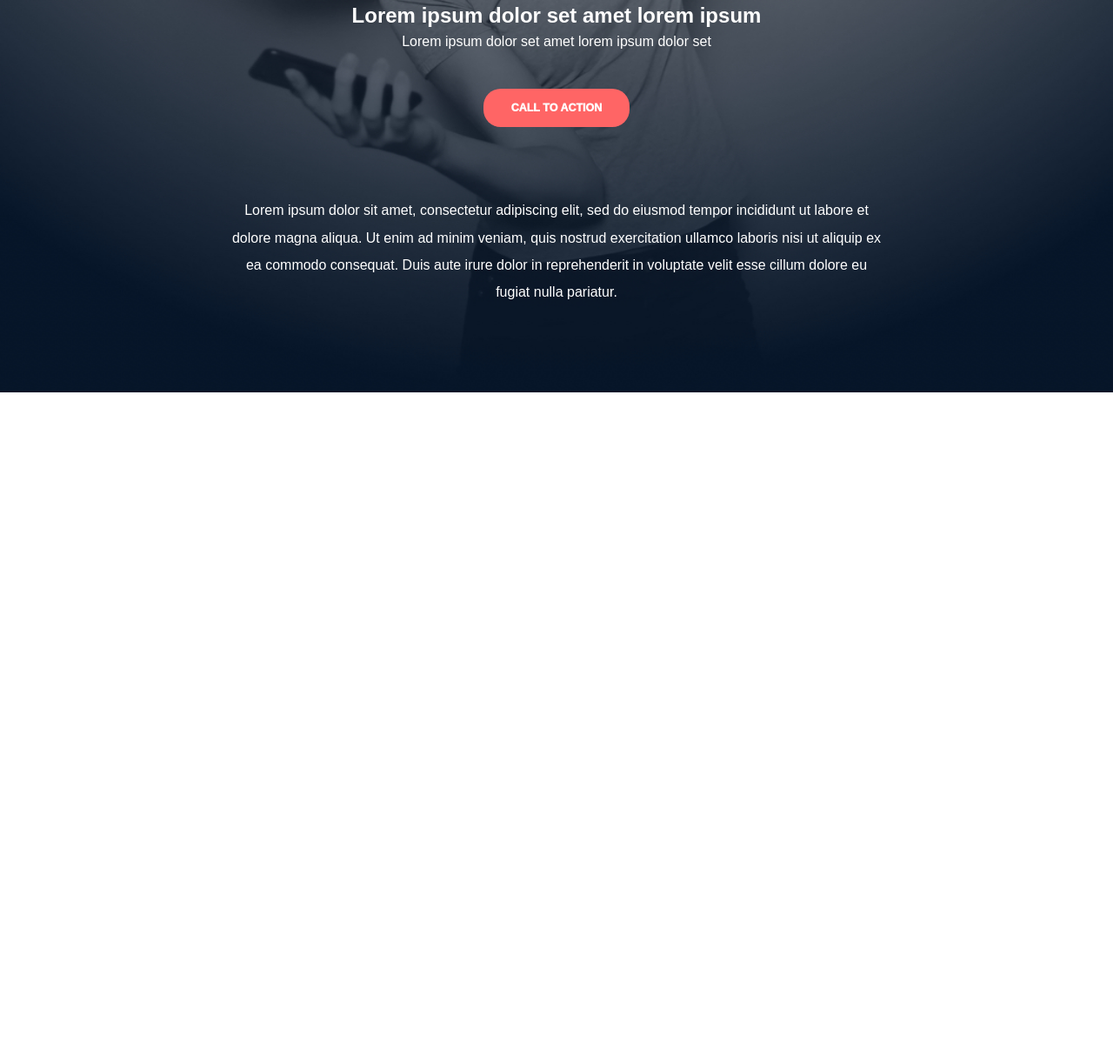
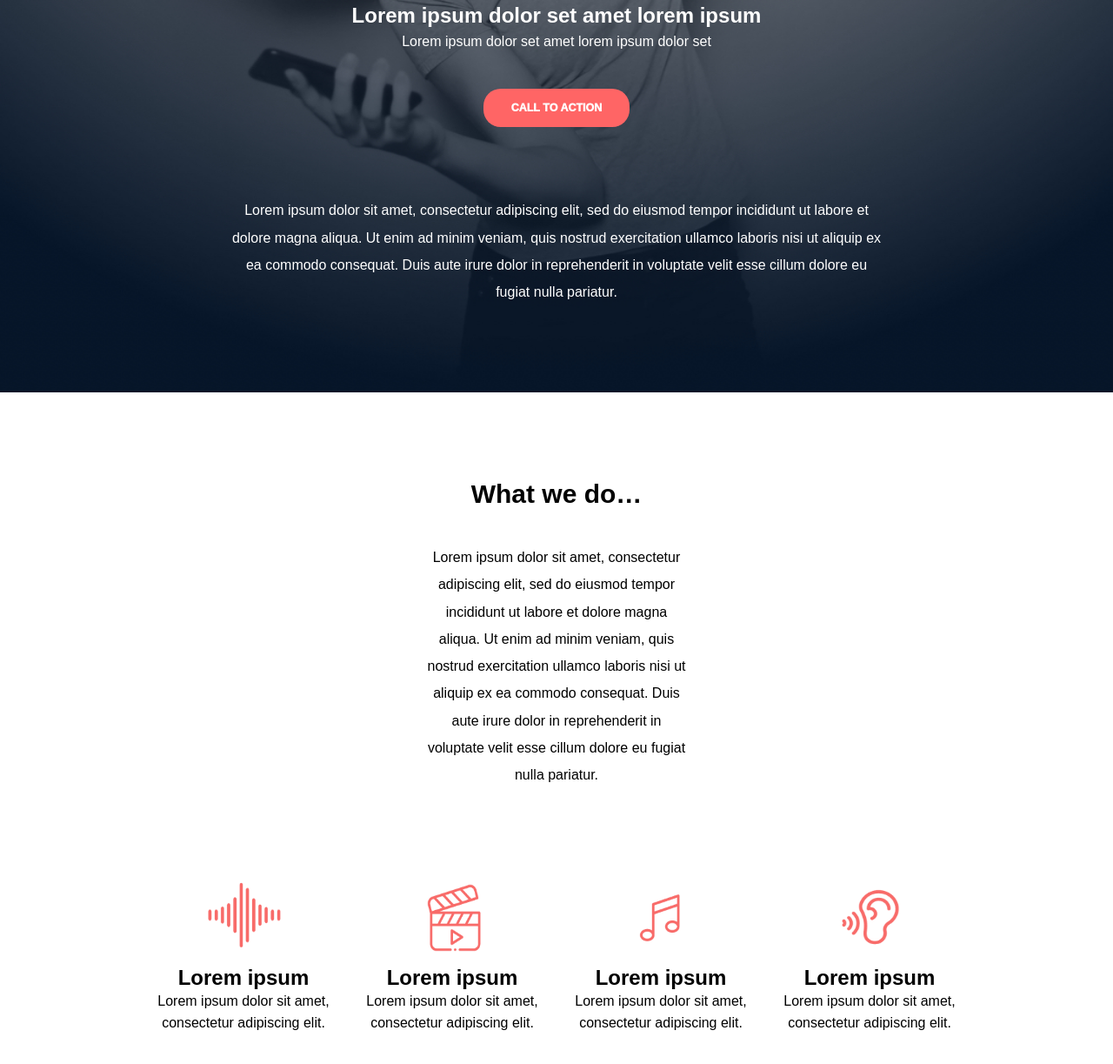
Before and after one commit to NekodaMushi/holbertonschool-headphones, a website: page index.html in a window 1280 px wide. Shown: the part 499-1722 px from the top of the page at 87% size. Before the commit the page ends 950 px from the top, so only its background shows below. Drawn offline with Linux system fonts and the light colour scheme.

Commit message:
what we do

```diff
--- a/assets/sass/_layout.scss
+++ b/assets/sass/_layout.scss
@@ -20,36 +20,59 @@ header {
   max-width: 75.1rem;
 }
 
+// Section What we do
 
 
+.wwd {
+  display: grid;
+  justify-content: center;
+  align-items: center;
+}
 
+.header_wwd {
+  display: grid;
+  justify-content: center;
+  align-items: center;
+}
 
+.title_wwd {
+  justify-self: center;
+  margin-top: 10rem;
+  font-size: 3rem;
+  font-weight: 600;
+}
 
+.text_wwd {
+  width: 20rem;
+  margin-top: 4rem;
+  text-align: center;
+}
 
+.icon {
+  display: inline-grid;
+  justify-content: center;
+  grid-template-columns: auto;
+  margin-top: 10rem;
+  margin-bottom: 6rem;
+}
 
+.icon_components {
+  width: 20rem;
+  margin-left: 2rem;
+  margin-right: 2rem;
+  text-align: center;
+  margin-bottom: 1rem;
+}
 
+.img_icon {
+  width: 10rem;
+  height: 10rem;
+}
 
+.title_icon {
+  font-weight: 700;
+}
 
-
-
-
-
-//   background-size: cover;
-//   background-position: center;
-//   height: 95rem;
-//   display: flex;
-//   flex-direction: column;
-//   align-items: center;
-//   justify-content: space-between;
-
-// }
-
-// .hero {
-//   display: flex;
-//   align-items: center;
-//   margin-bottom: 7.19%;
-
-
-//   flex-direction: column;
-//   max-width: 75.7rem;
-// }
+.text_icon {
+  line-height: 2.5rem;
+}
--- a/assets/sass/_mediaqueries.scss
+++ b/assets/sass/_mediaqueries.scss
@@ -80,23 +80,130 @@
   .hero-heading,
   .hero-sub-heading,
   .hero-text {
-    text-align: center; // Center the text
-    max-width: 90%; // Control the width if needed
-    margin: 0 auto; // Center block elements if needed
-  }
+    text-align: center;
+    max-width: 90%;
+    margin: 0 auto;
+
+    // // Section -- What we do --
+
+    // .icon {
+    //   display: flex;
+    //   flex-direction: column;
+    //   align-items: center;
+    // }
+
+    // .icon_components {
+    //   margin: 20px 0; // Vertical margin between components
+    //   padding: 10px; // Padding around each component
+    //   text-align: center;
+    //   display: flex;
+    //   flex-direction: column;
+    //   align-items: center;
+    // }
+
+    // .img_icon {
+    //   margin: auto; // Center the image icon
+    //   width: 100px; // Specify a width
+    //   height: 100px; // Specify a height
+    // }
+
+    // .title_icon {
+    //   font-weight: 700;
+    //   padding: 10px; // Padding between the title and other elements
+    // }
+
+    // .text_icon {
+    //   line-height: 25px;
+    //   padding: 10px; // Padding between the text and other elements
+    // }
 
 
 
 
 
 
+  }
+}
+
+
+
+@media screen and (min-width: 650px) {
+  & .logo {
+    // position: absolute;
+    left: 29rem;
+    width: 20rem;
+  }
+
 
 }
 
-@media screen and (min-width: 650px) {
-  & .logo {
-    position: absolute;
-    left: 29rem;
-    width: 20rem;
+
+@media screen and (min-width: 481px) {
+  .text_wwd {
+    width: 30rem;
+  }
+
+  .icon {
+    grid-template-columns: auto auto;
+  }
+
+  .header {
+    justify-content: space-between;
+    flex-wrap: nowrap;
+  }
+
+  .menu-icon,
+  .navicon {
+    display: none;
+  }
+
+  .logo-container {
+    flex: unset;
+    margin: 1.6rem 2rem;
+  }
+
+  .menu {
+    display: flex;
+    max-height: 100%;
+    align-items: center;
+    padding-right: 2rem;
+  }
+
+  .menu__icon {
+    gap: 2rem
+  }
+
+  .menu__item {
+    width: unset;
+  }
+
+  .menu__link {
+    padding: 0.5rem 0;
+  }
+
+  .hero div.content {
+    padding-top: 17.1rem;
   }
 }
+
+@media screen and (min-width: 769px) {
+  .text_what {
+    width: 65rem;
+  }
+
+  .icon {
+    grid-template-columns: auto auto auto auto;
+  }
+
+  .menu__icon {
+    gap: 4rem
+  }
+
+  .content-text~p {
+    display: block;
+  }
+
+  .hero div.content {
+    padding-bottom: 7.5rem;
+  }
+}
--- a/index.html
+++ b/index.html
@@ -54,6 +54,43 @@
   </header>
 
   <!-- Main -->
+  <section class="wwd">
+    <div class="header_wwd">
+      <h3 class="title_wwd">What we do…</h3>
+      <p class="text_wwd">Lorem ipsum dolor sit amet, consectetur adipiscing elit, sed do eiusmod tempor
+        incididunt ut labore
+        et
+        dolore magna aliqua. Ut enim ad minim veniam, quis nostrud exercitation ullamco laboris nisi ut
+        aliquip
+        ex ea commodo consequat. Duis aute irure dolor in reprehenderit in voluptate velit esse cillum
+        dolore eu
+        fugiat nulla pariatur.</p>
+    </div>
+    <div class="icon">
+      <div class="icon_components">
+        <img class="img_icon" src="assets/img/icon_1.png" alt="Lorem ipsum">
+        <h2 class="title_icon">Lorem ipsum</h2>
+        <p class="text_icon">Lorem ipsum dolor sit amet, consectetur adipiscing elit.</p>
+      </div>
+      <div class="icon_components">
+        <img class="img_icon" src="assets/img/icon_2.png" alt="Lorem ipsum">
+        <h2 class="title_icon">Lorem ipsum</h2>
+        <p class="text_icon">Lorem ipsum dolor sit amet, consectetur adipiscing elit.</p>
+      </div>
+      <div class="icon_components">
+        <img class="img_icon" src="assets/img/icon_3.png" alt="Lorem ipsum">
+        <h2 class="title_icon">Lorem ipsum</h2>
+        <p class="text_icon">Lorem ipsum dolor sit amet, consectetur adipiscing elit.</p>
+      </div>
+      <div class="icon_components">
+        <img class="img_icon" src="assets/img/icon_4.png" alt="Lorem ipsum">
+        <h2 class="title_icon">Lorem ipsum</h2>
+        <p class="text_icon">Lorem ipsum dolor sit amet, consectetur adipiscing elit.</p>
+      </div>
+    </div>
+  </section>
+
+
 
   <!--  -->
 
```
Also changed, not shown: assets/css/styles.css, assets/img/icon_1.png (added), assets/img/icon_2.png (added), assets/img/icon_3.png (added), assets/img/icon_4.png (added).
